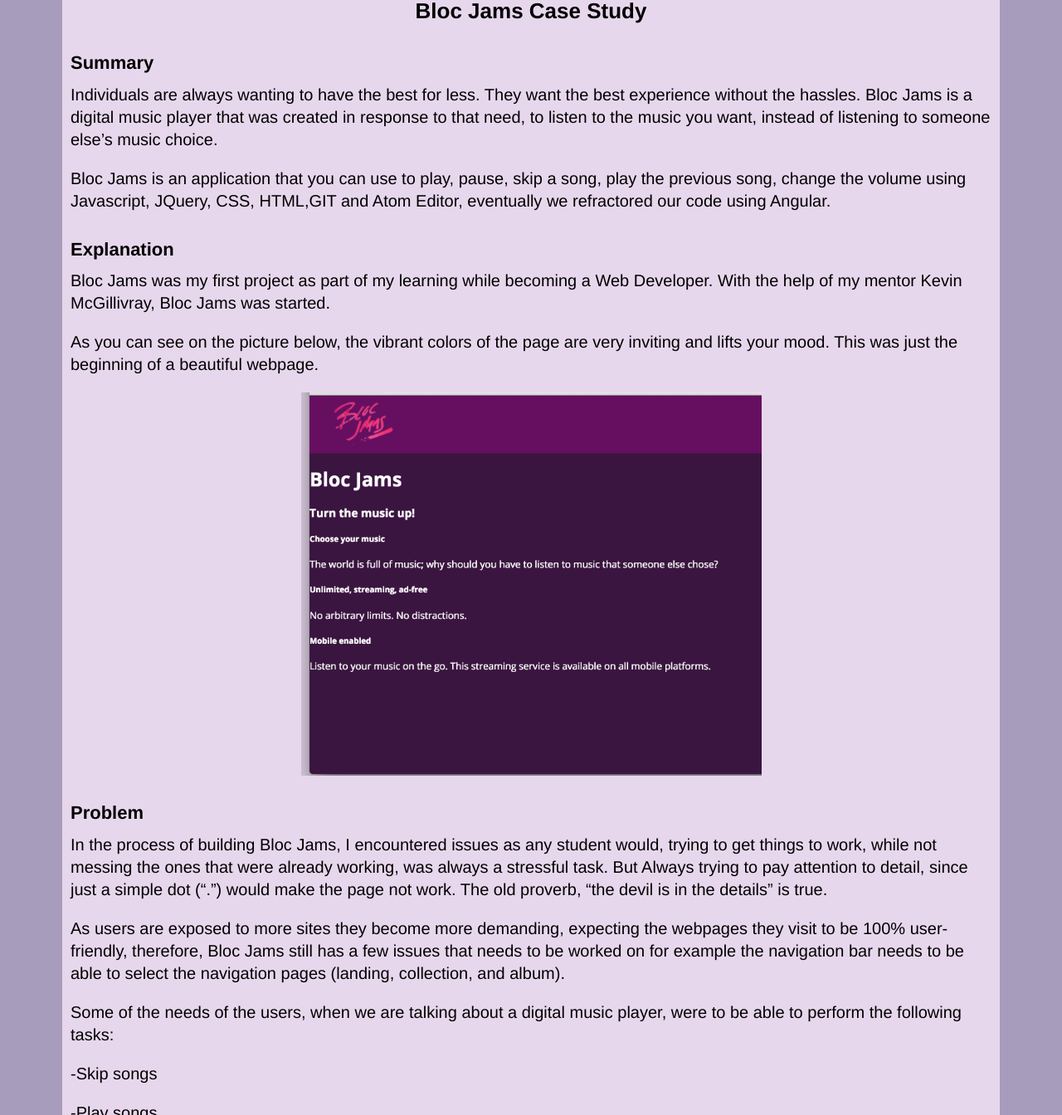
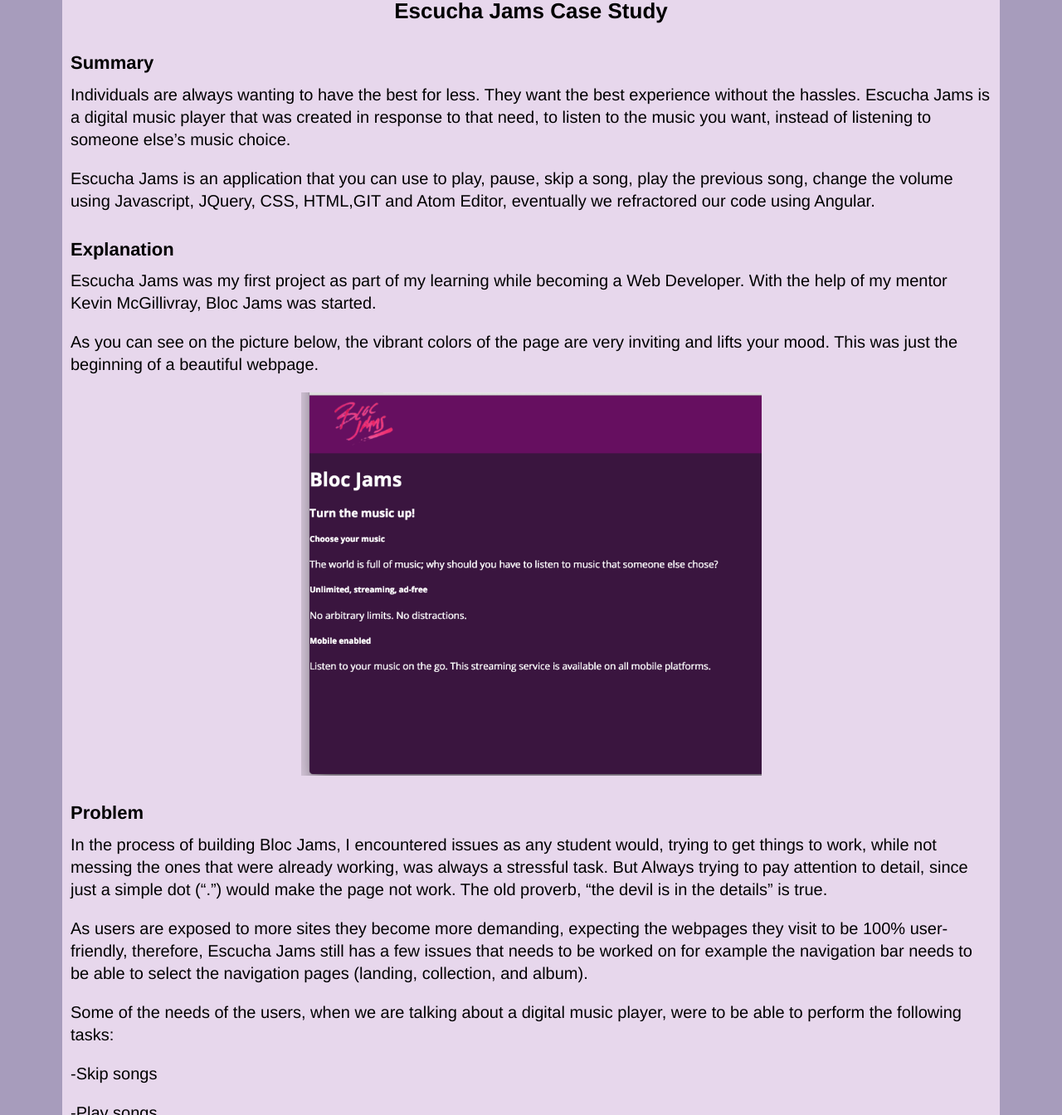
Before and after one commit to ednahayes/ednahayes.github.io, a Jekyll site: the page built from _posts/2017-05-31-Escucha-Jams-caseStudy.md, in a window 1280 px wide and 1400 px high, scrolled down 470 px, cut to the strip 56-1400 px from the top of the window. Shown: the whole strip at 83% size. Built offline with Jekyll 4.4.1, drawn with Linux system fonts in a browser that asks for light colours; nearby versions of some CDN libraries; some web fonts are replaced; some of the changed text lies outside the part shown.

```diff
--- a/_posts/2017-05-31-bloc-jams-caseStudy.md
+++ b/_posts/2017-05-31-Escucha-Jams-caseStudy.md
@@ -1,29 +1,29 @@
 ---
 layout: post
-title:  "Bloc Jams Case Study"
+title:  "Escucha Jams Case Study"
 image: blocjams_3.png
 ---
 
 ## Summary
 Individuals are always wanting to have the best for less.
 They want the best experience without the hassles.
-Bloc Jams is a digital music player that was created in response to that need,
+Escucha Jams is a digital music player that was created in response to that need,
 to listen to the music you want, instead of listening to someone else’s
 music choice.
 
-Bloc Jams is an application that you can use to play, pause, skip a song,
+Escucha Jams is an application that you can use to play, pause, skip a song,
 play the previous song, change the volume using Javascript, JQuery, CSS, HTML,GIT
 and Atom Editor, eventually we refractored our code using Angular.
 
 ## Explanation
-Bloc Jams was my first project as part of my learning while becoming a Web Developer.
+Escucha Jams was my first project as part of my learning while becoming a Web Developer.
 With the help of my mentor Kevin McGillivray, Bloc Jams was started.
 
 As you can see on the picture below, the vibrant colors of the page
 are very inviting and lifts your mood. This was just the beginning of a
 beautiful webpage.
 
-![Bloc Jams ](/images/navbar_styled-ready.png)
+![Escucha Jams ](/images/navbar_styled-ready.png)
 
 ## Problem
 In the process of building Bloc Jams, I encountered issues as any student would,
@@ -33,7 +33,7 @@
 The old proverb, “the devil is in the details” is true.
 
 As users are exposed to more sites they become more demanding, expecting the webpages
-they visit to be 100% user-friendly, therefore, Bloc Jams still has a few issues
+they visit to be 100% user-friendly, therefore, Escucha Jams still has a few issues
 that needs to be worked on for example the navigation bar needs to be
 able to select the navigation pages (landing, collection, and album).
 
@@ -57,12 +57,12 @@
 -To be able to choose your own music
 
 ## Solution
-The first page of Bloc Jams, gives an answer to the needs of the users.
+The first page of Escucha Jams, gives an answer to the needs of the users.
 It tells you what the music player is about, you choose your music,
 you get Unlimited, streaming, ad-free music, and is mobile enabled,
 therefore meeting some of the needs previously mentioned.
 
-![Bloc Jams](/images/HomeBlocJamsReady.png)
+![Escucha Jams](/images/HomeBlocJamsReady.png)
 
 As you go to the navigation bar located at the top right hand-side of the page,
 called “COLLECTION”, once it’s clicked,  it will take you to the collection
@@ -79,4 +79,4 @@
 
 ![Album](/images/album3Ready.png)
 
-The completion of Bloc Jams was very rewarding, please take a look at it for your-self.
+The completion of Escucha Jams was very rewarding, please take a look at it for your-self.
```
Also changed, not shown: _posts/2017-12-20-Capstone.md (+4 -4 lines), images/GoogleTrans.png (added), images/HomeINF.png (added), images/capHome.jpg (deleted), images/formaINF.png (added), images/googleTranslator.png (deleted).
